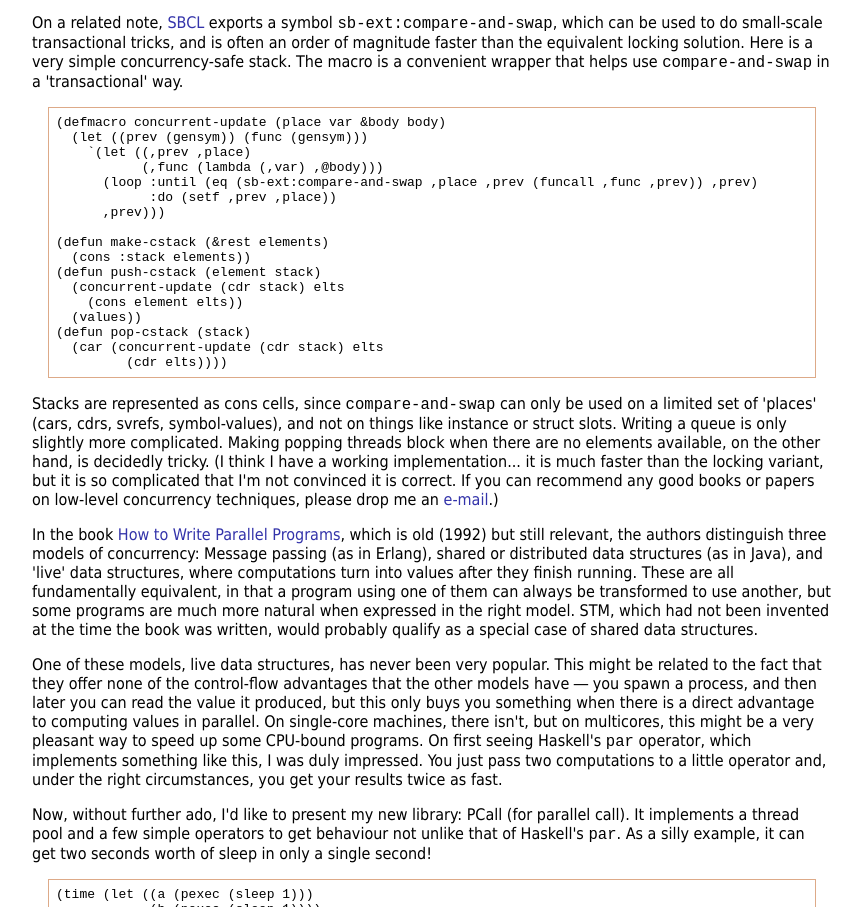
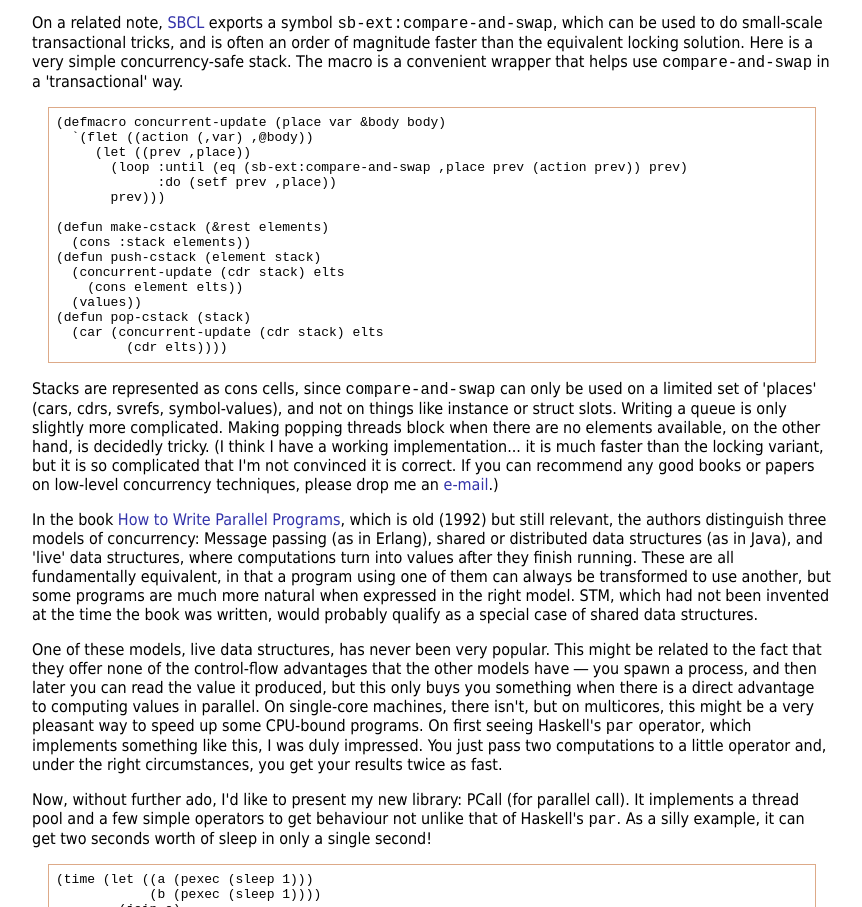
Before and after one commit to marijnh/pcall, a plain HTML site: page doc/background.html in a window 1280 px wide. Shown: the part 984-1891 px from the top of the page, without its empty margins (88-950 px from the left). Drawn offline with Linux system fonts and the light colour scheme.

Commit message:
simplify concurrent-update in background.html, fix typo

```diff
--- a/doc/background.html
+++ b/doc/background.html
@@ -103,12 +103,11 @@
 
     <pre class="code">
 (defmacro concurrent-update (place var &amp;body body)
-  (let ((prev (gensym)) (func (gensym)))
-    `(let ((,prev ,place)
-           (,func (lambda (,var) ,@body)))
-      (loop :until (eq (sb-ext:compare-and-swap ,place ,prev (funcall ,func ,prev)) ,prev)
-            :do (setf ,prev ,place))
-      ,prev)))
+  `(flet ((action (,var) ,@body))
+     (let ((prev ,place))
+       (loop :until (eq (sb-ext:compare-and-swap ,place prev (action prev)) prev)
+             :do (setf prev ,place))
+       prev)))
 
 (defun make-cstack (&amp;rest elements)
   (cons :stack elements))
@@ -185,8 +184,8 @@
     a computation in a function, putting it into a queue, having some
     thread find it and execute it, and then reading out the results...
     that is obviously more work than just directly executing the
-    computation. Thus, if the computation is small enough, you making
-    your program slower by parallelising it.</p>
+    computation. Thus, if the computation is small enough, you are
+    making your program slower by parallelising it.</p>
 
     <p>The solution suggested by the book is to provide a 'granularity
     knob' &#x2015; some setting that controls the size of the
```
